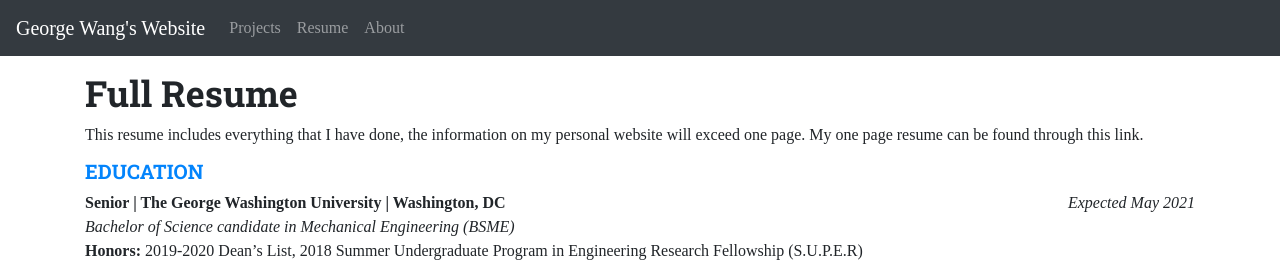
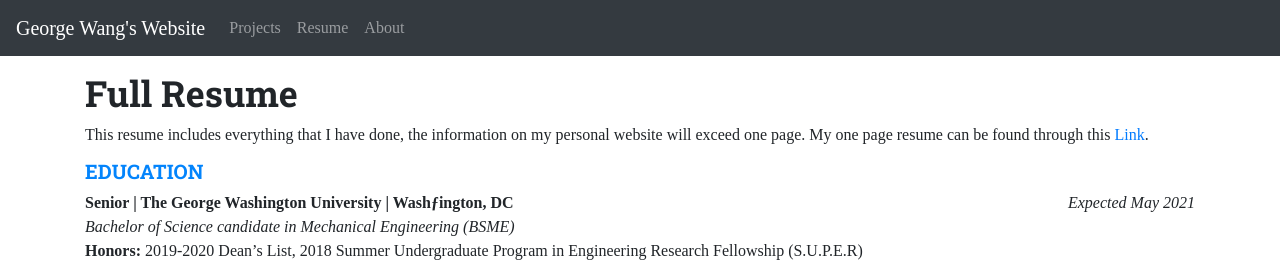
Before and after one commit to maoxiwang/maoxiwang.github.io, a React (Create React App) app: page /resume in a window 1280 px wide. Shown: the top 265 px of the page. Built offline with nearby package versions, Linux system fonts and the light colour scheme; a web font is replaced by a local one.

Commit message:
Resume Update

```diff
--- a/src/App.jsx
+++ b/src/App.jsx
@@ -10,7 +10,6 @@ import {
 } from "react-router-dom";
 import './style.scss';
 import About from './About';
-
 const App = () => (
   <div className="App">
     <Router>
--- a/src/Resume.jsx
+++ b/src/Resume.jsx
@@ -10,10 +10,11 @@ const Home = () => (
     <Row>
       <Col>
         <h1>Full Resume</h1>
-        This resume includes everything that I have done, the information on my personal website will exceed one page. My one page resume can be found through this link.
+        This resume includes everything that I have done, the information on my personal website will exceed one page. My one page resume can be found through this
+        <a href="https://drive.google.com/file/d/1p71BfzyTEPyhLeDYSdvBgQn6z2ikCtfq/view?usp=sharing"> Link</a>.
         <h2>Education</h2>
         <LeftRight>
-          <div className="font-weight-bold">Senior | The George Washington University | Washington, DC</div>
+          <div className="font-weight-bold">Senior | The George Washington University | Washƒington, DC</div>
           <div className="font-italic">Expected May 2021</div>
         </LeftRight>
         <div className="font-italic">Bachelor of Science candidate in Mechanical Engineering (BSME)</div>
```
